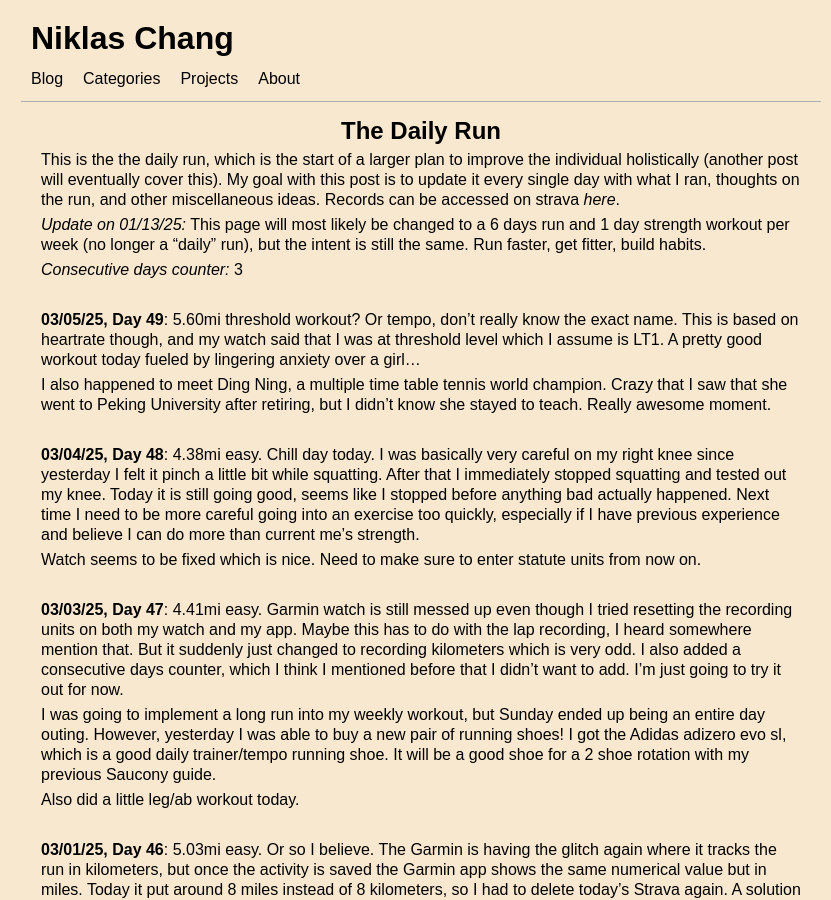
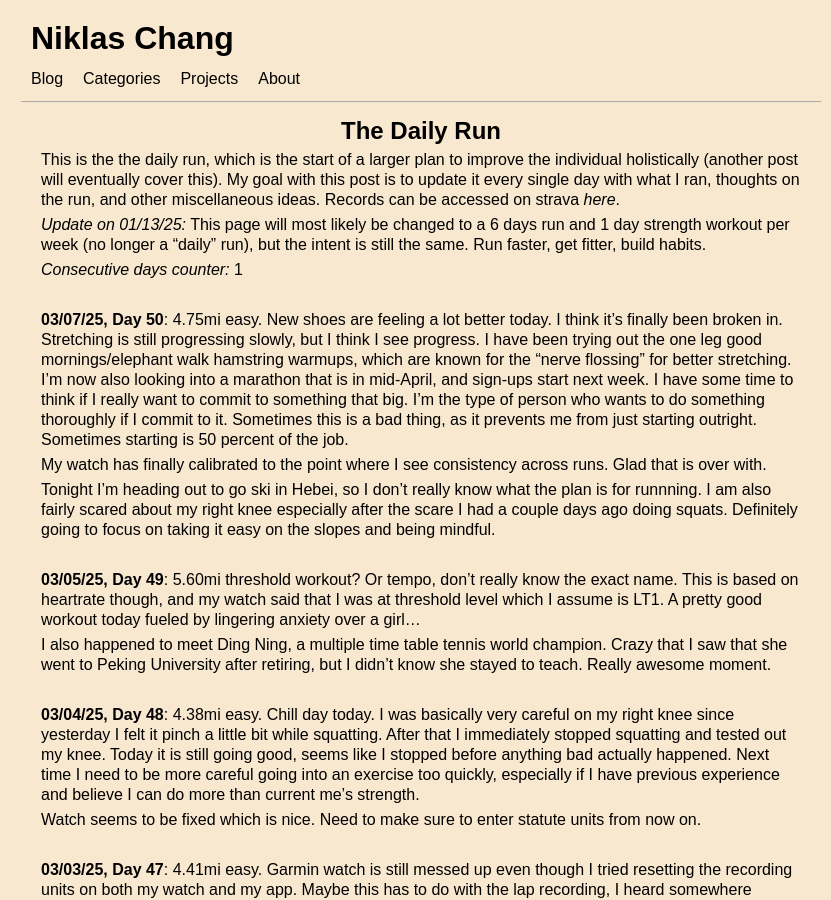
Before and after one commit to Niklichang/niklichang.github.io, a Jekyll site: the page built from _posts/2024-12-02-the-daily-run.md, in a window 1280 px wide and 900 px high. Shown: the whole window, without its empty margins (219-1050 px from the left). Built offline with Jekyll 4.4.1, drawn with Linux system fonts in a browser that asks for light colours; some web fonts are replaced; some of the changed text lies outside the part shown.

Commit message:
stilgoin

```diff
--- a/_posts/2024-12-02-the-daily-run.md
+++ b/_posts/2024-12-02-the-daily-run.md
@@ -2,7 +2,7 @@
 layout: post
 title:  "The Daily Run"
 date:   2024-12-02
-last_modified_at: 2025-03-05
+last_modified_at: 2025-03-07
 categories: [Running]
 ---
 
@@ -10,7 +10,15 @@ This is the the daily run, which is the start of a larger plan to improve the in
 
 *Update on 01/13/25:* This page will most likely be changed to a 6 days run and 1 day strength workout per week (no longer a "daily" run), but the intent is still the same. Run faster, get fitter, build habits.
 
-*Consecutive days counter:* 3
+*Consecutive days counter:* 1
+
+<br/>
+
+**03/07/25, Day 50**: 4.75mi easy. New shoes are feeling a lot better today. I think it's finally been broken in. Stretching is still progressing slowly, but I think I see progress. I have been trying out the one leg good mornings/elephant walk hamstring warmups, which are known for the "nerve flossing" for better stretching. I'm now also looking into a marathon that is in mid-April, and sign-ups start next week. I have some time to think if I really want to commit to something that big. I'm the type of person who wants to do something thoroughly if I commit to it. Sometimes this is a bad thing, as it prevents me from just starting outright. Sometimes starting is 50 percent of the job.
+
+My watch has finally calibrated to the point where I see consistency across runs. Glad that is over with.
+
+Tonight I'm heading out to go ski in Hebei, so I don't really know what the plan is for runnning. I am also fairly scared about my right knee especially after the scare I had a couple days ago doing squats. Definitely going to focus on taking it easy on the slopes and being mindful.
 
 <br/>
 
```
